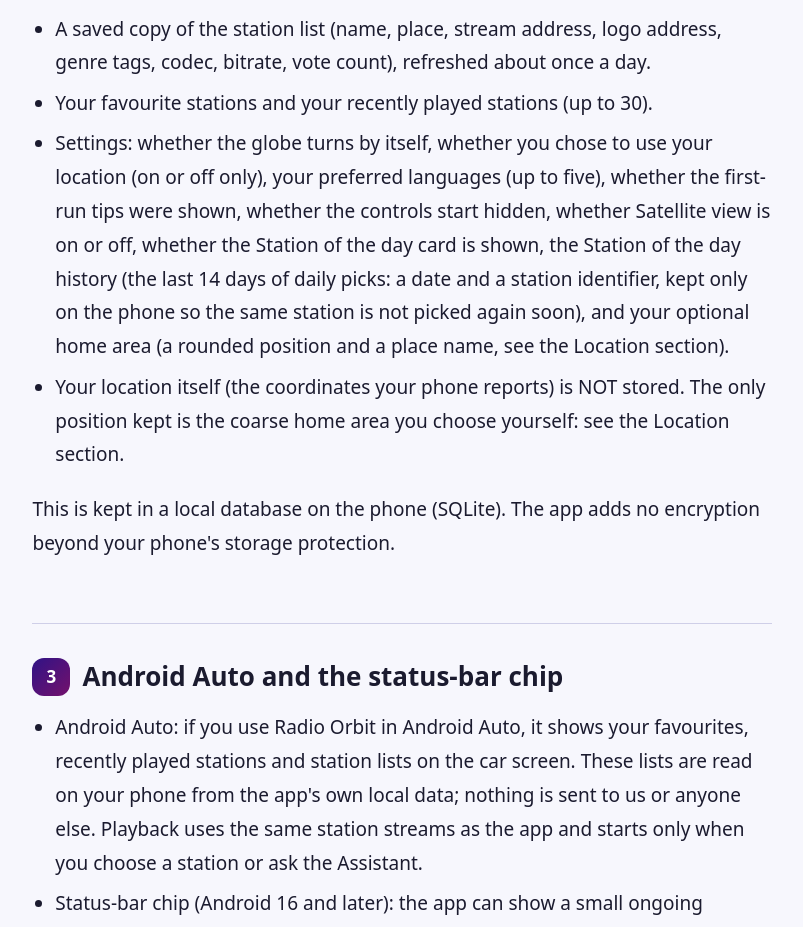
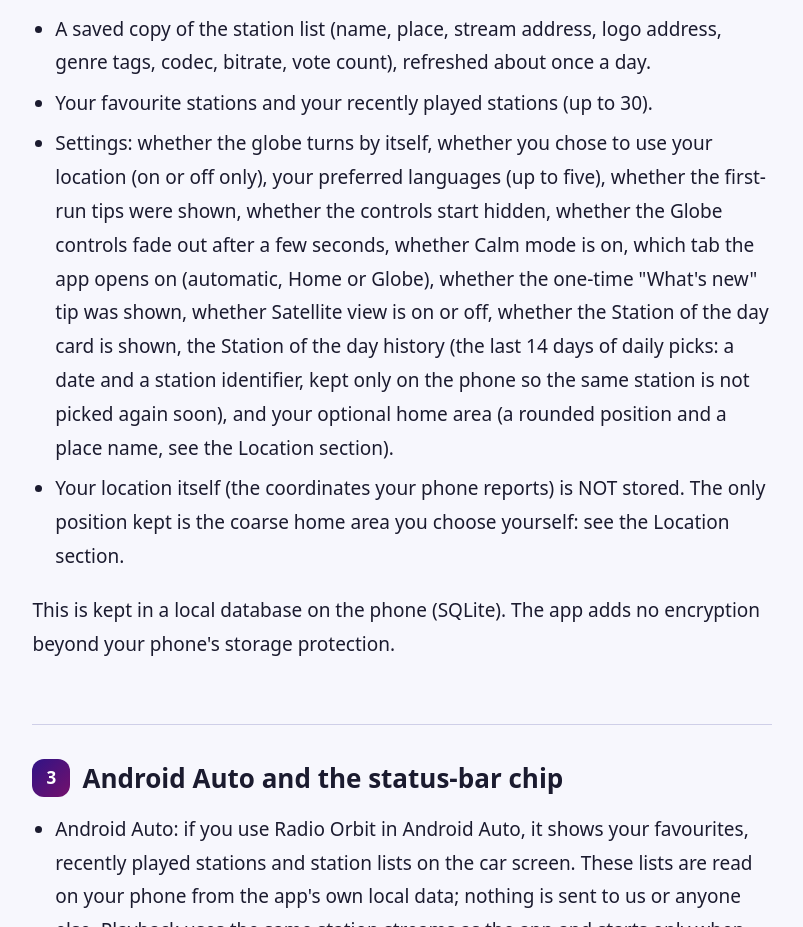
Before and after one commit to sonythm/sonith-apps, a plain HTML site: page radio-orbit/index.html in a window 1280 px wide. Shown: the part 1029-1956 px from the top of the page, without its empty margins (238-1041 px from the left). Drawn offline with Linux system fonts and the light colour scheme.

Commit message:
Radio Orbit 0.6.0: privacy policy lists the new local settings (calm mode, open-on tab, auto-hide, what's new tip)
Co-Authored-By: Claude Sonnet 5.5 <noreply@anthropic.com>

```diff
--- a/radio-orbit/index.html
+++ b/radio-orbit/index.html
@@ -42,7 +42,7 @@
 <ul>
 <li>A saved copy of the station list (name, place, stream address, logo address, genre tags, codec, bitrate, vote count), refreshed about once a day.</li>
 <li>Your favourite stations and your recently played stations (up to 30).</li>
-<li>Settings: whether the globe turns by itself, whether you chose to use your location (on or off only), your preferred languages (up to five), whether the first-run tips were shown, whether the controls start hidden, whether Satellite view is on or off, whether the Station of the day card is shown, the Station of the day history (the last 14 days of daily picks: a date and a station identifier, kept only on the phone so the same station is not picked again soon), and your optional home area (a rounded position and a place name, see the Location section).</li>
+<li>Settings: whether the globe turns by itself, whether you chose to use your location (on or off only), your preferred languages (up to five), whether the first-run tips were shown, whether the controls start hidden, whether the Globe controls fade out after a few seconds, whether Calm mode is on, which tab the app opens on (automatic, Home or Globe), whether the one-time "What's new" tip was shown, whether Satellite view is on or off, whether the Station of the day card is shown, the Station of the day history (the last 14 days of daily picks: a date and a station identifier, kept only on the phone so the same station is not picked again soon), and your optional home area (a rounded position and a place name, see the Location section).</li>
 <li>Your location itself (the coordinates your phone reports) is NOT stored. The only position kept is the coarse home area you choose yourself: see the Location section.</li>
 </ul>
 <p>This is kept in a local database on the phone (SQLite). The app adds no encryption beyond your phone's storage protection.</p>
```
